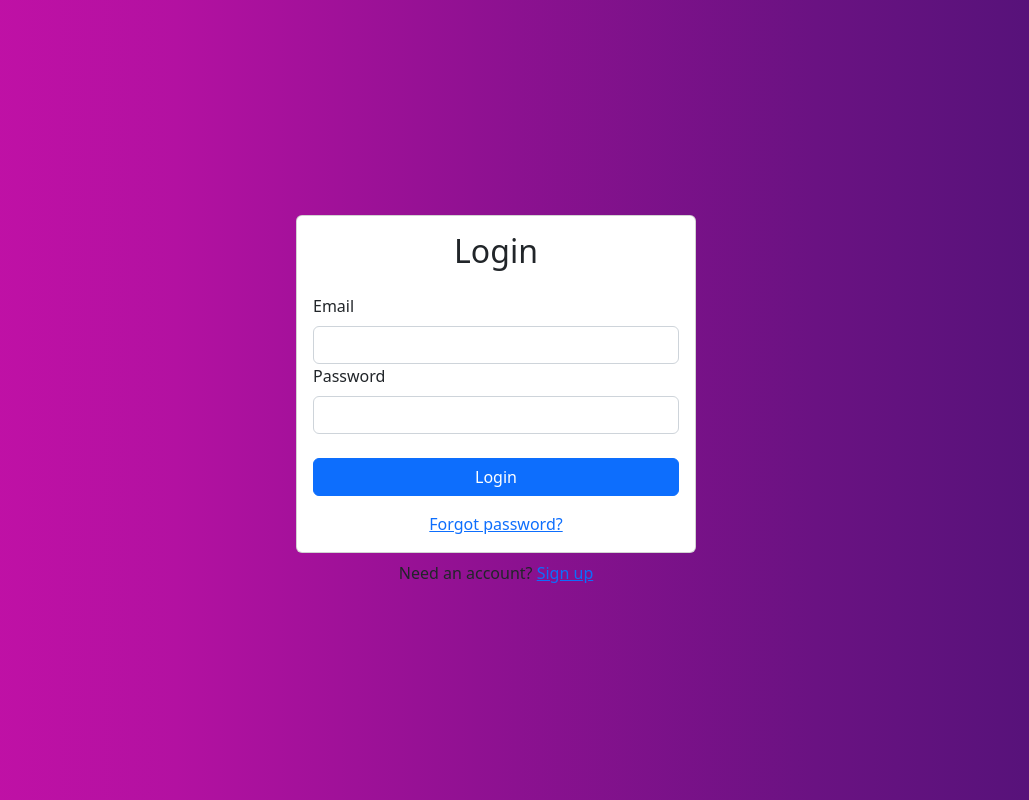
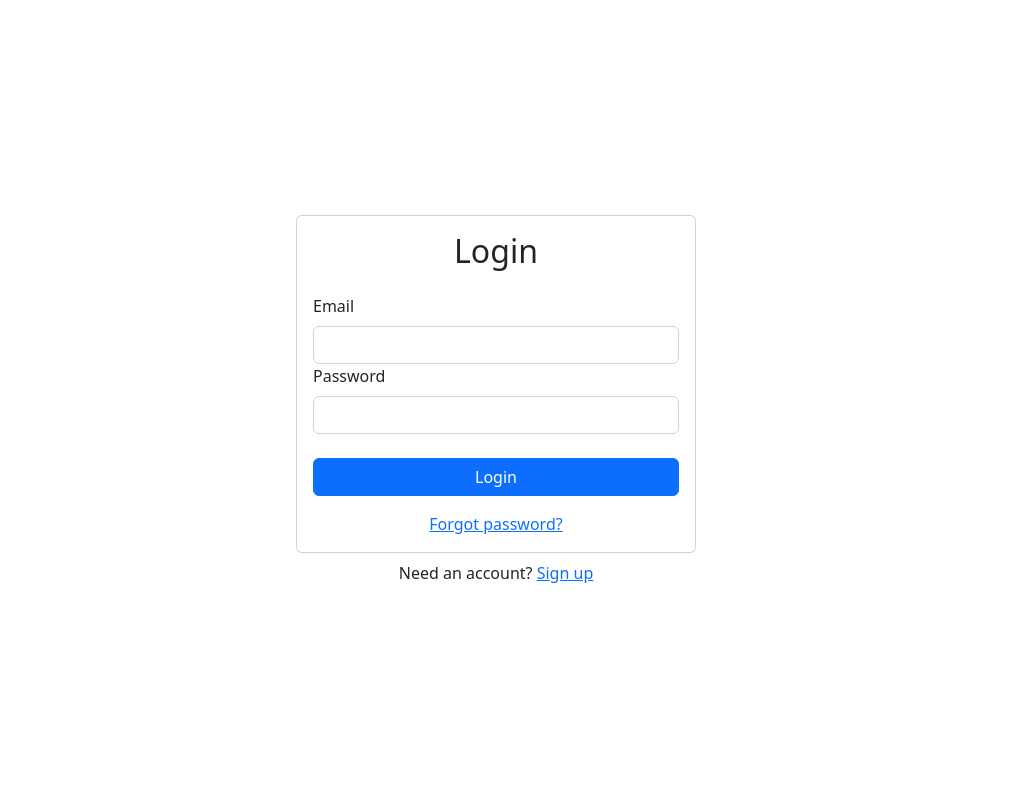
Before and after one commit to RipperOnik/CloudDrive, a React (Create React App) app: page /#/login in a window 1280 px wide. Shown: the whole page, without its empty margins (144-1173 px from the left). Built offline with nearby package versions, Linux system fonts and the light colour scheme; no server answers.

Commit message:
fixed the authentication section styling

```diff
--- a/src/components/authentication/CenteredContainer.js
+++ b/src/components/authentication/CenteredContainer.js
@@ -1,12 +1,11 @@
 import React from 'react'
-import { Container } from 'react-bootstrap'
 
 export default function CenteredContainer({ children }) {
     return (
-        <Container className="d-flex align-items-center justify-content-center" style={{ minHeight: "100vh" }}>
+        <div className="d-flex align-items-center justify-content-center" style={{ minHeight: "100vh", background: "white" }}>
             <div className="w-100" style={{ maxWidth: "400px" }}>
                 {children}
             </div>
-        </Container>
+        </div>
     )
 }
```
